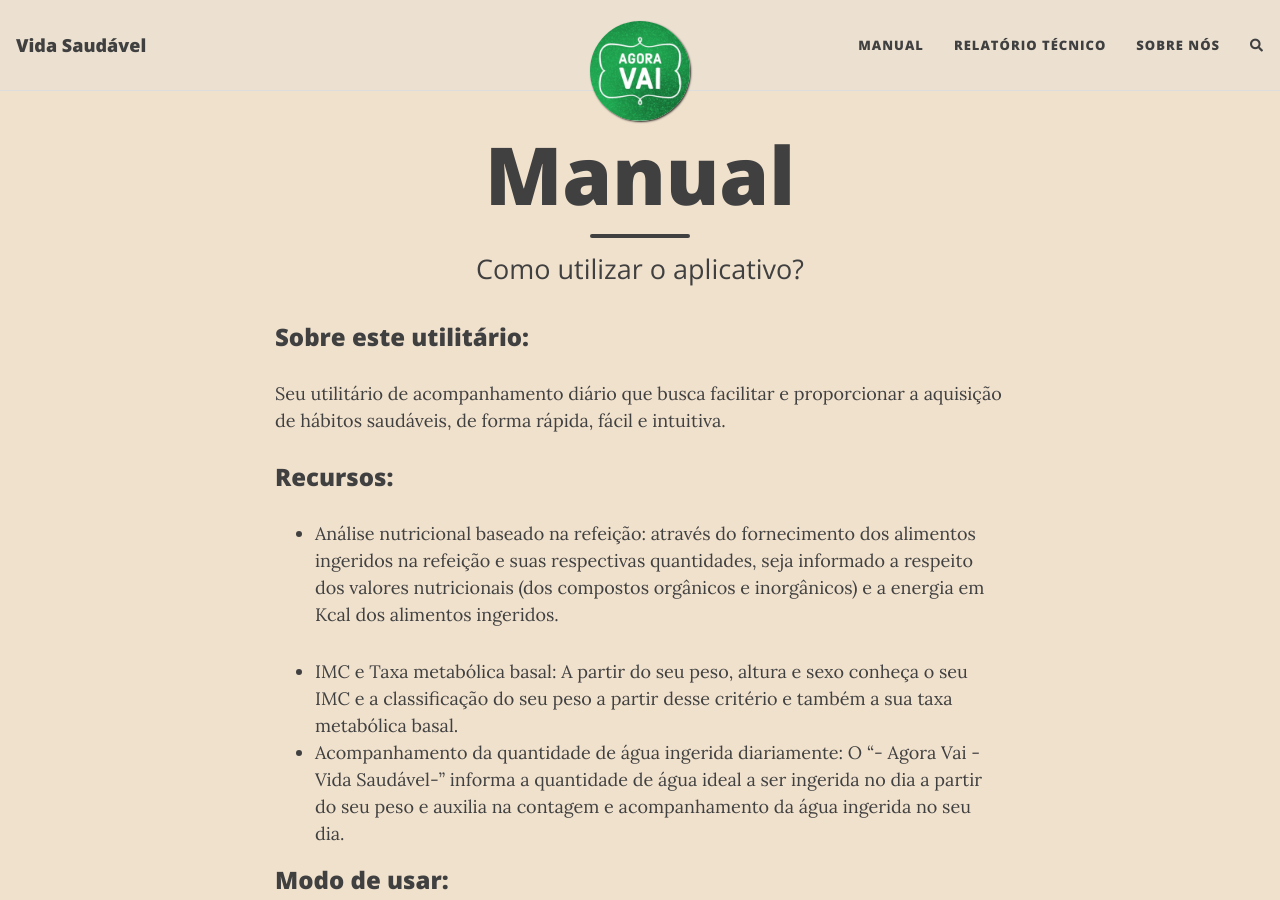
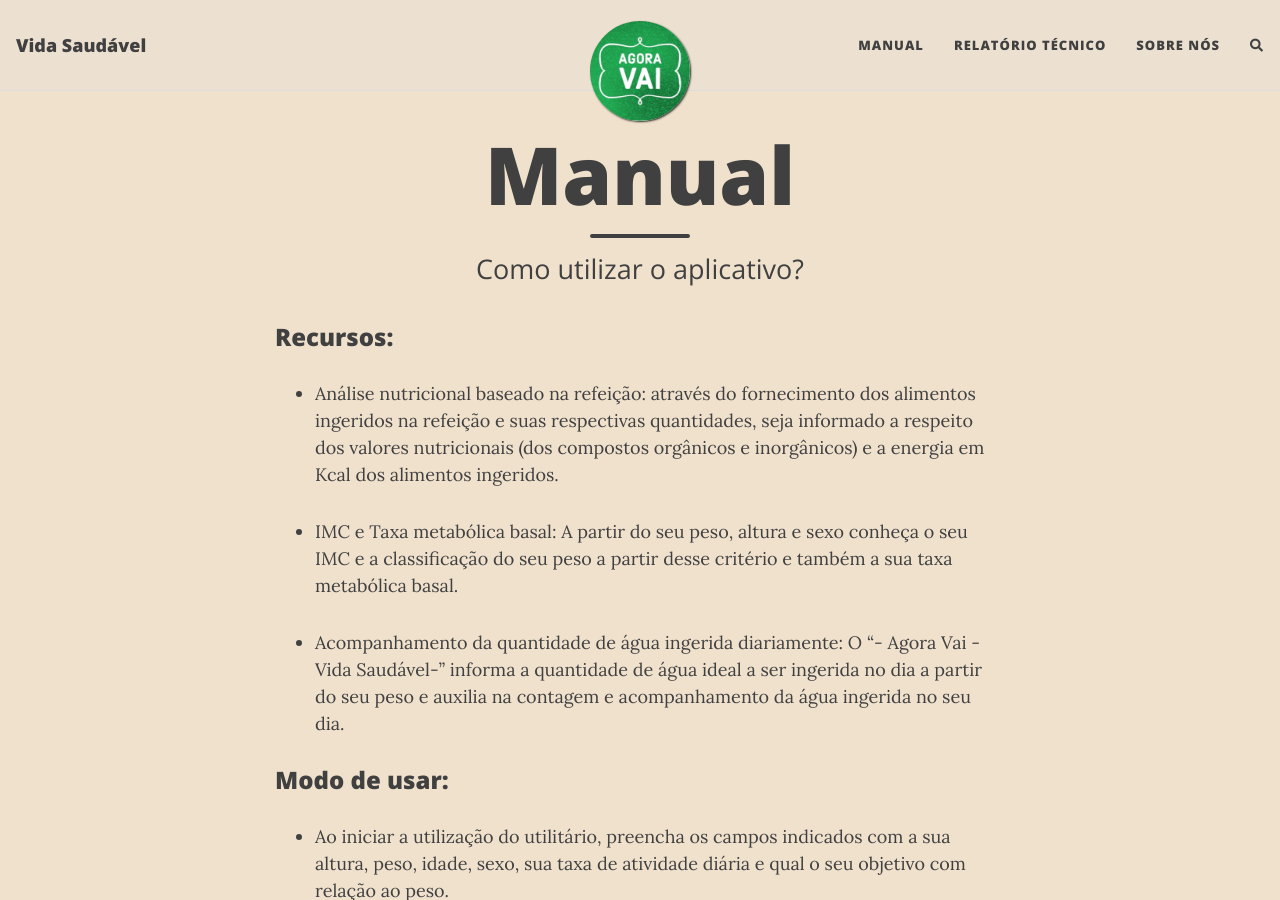
Before and after one commit to AgoraVaiUFS/APP-Vida-Saudavel, a Jekyll site: the page built from manual.md, in a window 1280 px wide and 900 px high. Built offline with Jekyll 4.4.1, drawn with Linux system fonts in a browser that asks for light colours; nearby versions of some CDN libraries; comment, search, counter and statistics services are not loaded.

Commit message:
Update manual.md

```diff
--- a/manual.md
+++ b/manual.md
@@ -4,23 +4,23 @@ title: Manual
 subtitle: Como utilizar o aplicativo?
 ---
 
-### Sobre este utilitário:
-Seu utilitário de acompanhamento diário que busca facilitar e proporcionar a aquisição de hábitos saudáveis, de forma rápida, fácil e intuitiva.
-
 ### Recursos:
 
 -   Análise nutricional baseado na refeição: através do fornecimento dos alimentos ingeridos na refeição e suas respectivas quantidades, seja informado a respeito dos valores nutricionais (dos compostos orgânicos e inorgânicos) e a energia em Kcal dos alimentos ingeridos.
 
 -   IMC e Taxa metabólica basal: A partir do seu peso, altura e sexo conheça o seu IMC e a classificação do seu peso a partir desse critério e também a sua taxa metabólica basal.
+
 -   Acompanhamento da quantidade de água ingerida diariamente: O “- Agora Vai - Vida Saudável-” informa a quantidade de água ideal a ser ingerida no dia a partir do seu peso e auxilia na contagem e acompanhamento da água ingerida no seu dia.
 
 ### Modo de usar:
 -   Ao iniciar a utilização do utilitário, preencha os campos indicados com a sua altura, peso, idade, sexo, sua taxa de atividade diária e qual o seu objetivo com relação ao peso.
 
 -   Após o cadastro inicial, escolha se irá acompanhar a ingestão de água em determinado período de tempo selecionando a opção “água” ou se irá obter informações nutricionais do alimento selecionado através da opção “comida”.
+
 -   Caso selecionada a opção água, será exibido na parte superior da tela a estimativa da quantidade de água ideal a ser ingerida baseada no seu peso durante um dia.
 
 - Para acompanhar ao longo de um período de tempo a quantidade de água ingerida, basta selecionar o botão “Água” para cada vez que 200 ml de água for ingerido.
 
 - Após passado a quantidade de tempo que você desejou, escolha a opção “Limpar”
+
 -   Caso selecionada a opção comida, digite no espaço indicado a comida que deseja saber as suas respectivas informações nutricionais e selecione o botão azul com o “ ✓”. Em seguida, aperte em “enviar”.
```
